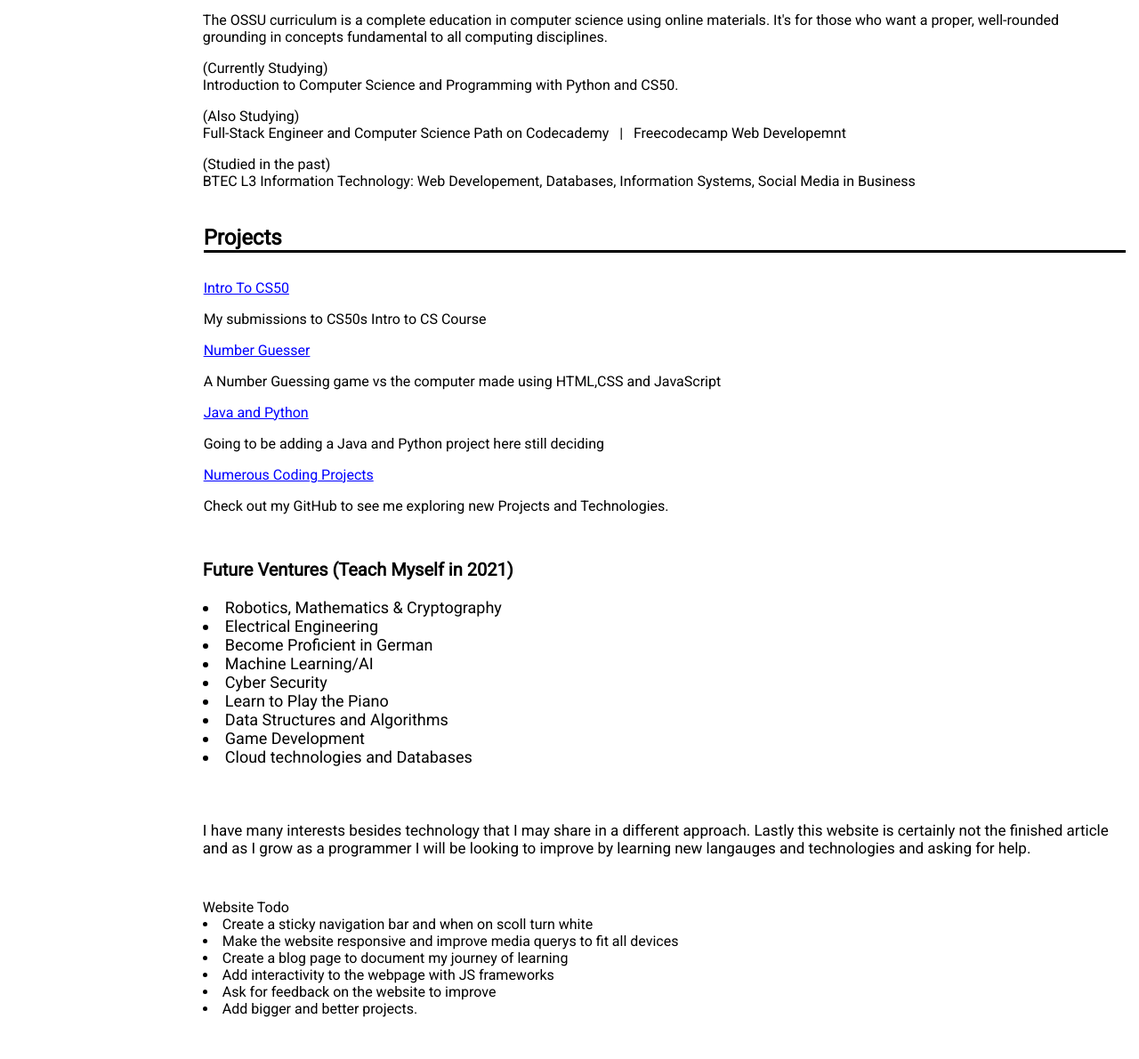
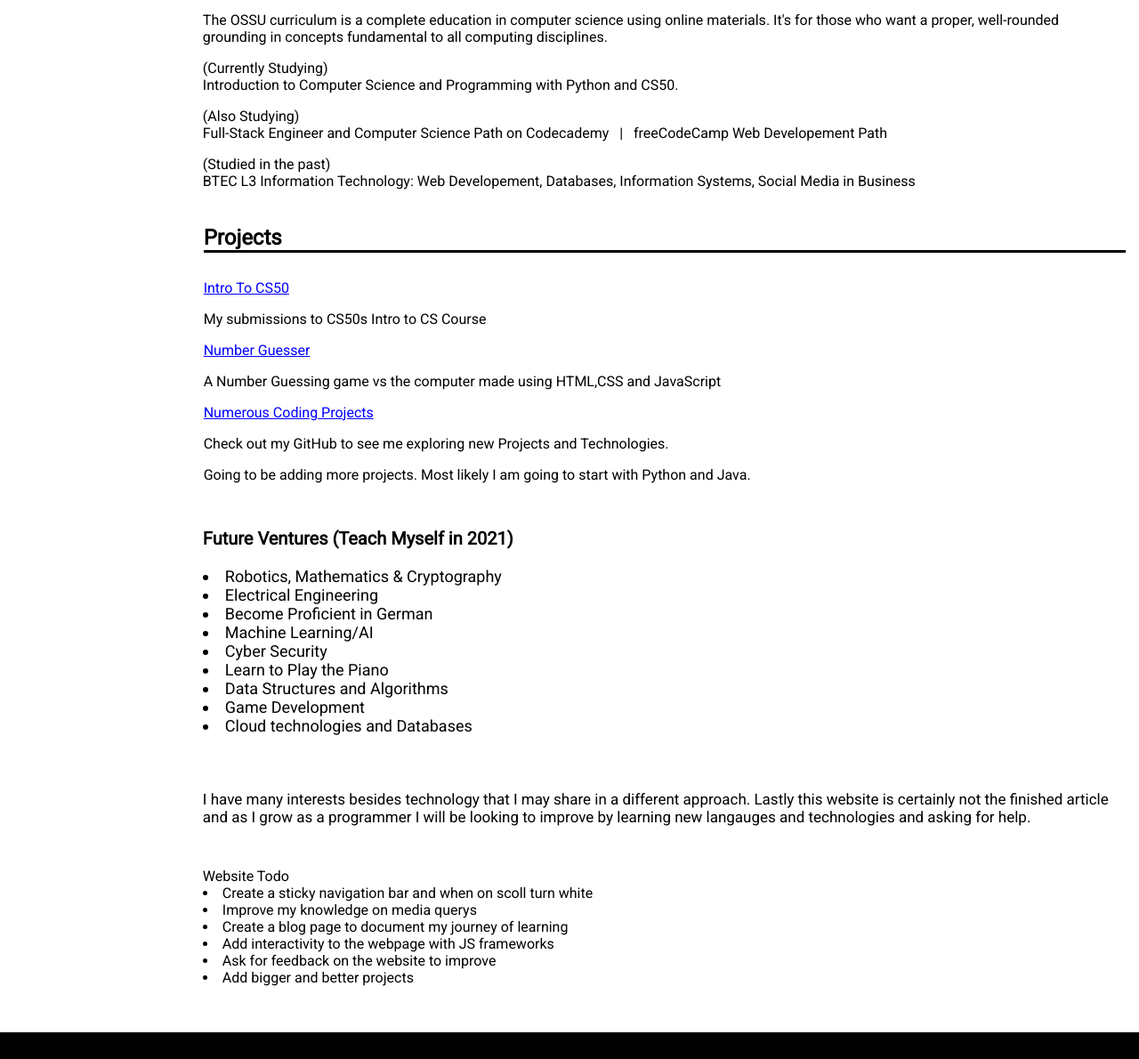
Before and after one commit to Milan-Odedra/milan-odedra.github.io, a plain HTML site: page index.html in a window 1280 px wide. Shown: the part 1277-2467 px from the top of the page at 89% size. Drawn offline with Linux system fonts and the light colour scheme.

Commit message:
Changed spelling and project info

```diff
--- a/index.html
+++ b/index.html
@@ -65,7 +65,7 @@
                 <a href="https://github.com/ossu/computer-science" target="_blank">Open Source Society University | Computer Science. 2020 -</a>
                 <p>The OSSU curriculum is a complete education in computer science using online materials. It's for those who want a proper, well-rounded grounding in concepts fundamental to all computing disciplines.</p>
                 <p>(Currently Studying) <br> Introduction to Computer Science and Programming with Python and CS50. </p>
-                <p>(Also Studying) <br> Full-Stack Engineer and Computer Science Path on Codecademy &nbsp; | &nbsp; Freecodecamp Web Developemnt </p>
+                <p>(Also Studying) <br> Full-Stack Engineer and Computer Science Path on Codecademy &nbsp; | &nbsp; freeCodeCamp Web Developement Path </p>
                 <p>(Studied in the past) <br> BTEC L3 Information Technology: Web Developement, Databases, Information Systems, Social Media in Business </p>
                 </div>
                 <div class="projects">
@@ -74,10 +74,9 @@
                     <p>My submissions to CS50s Intro to CS Course</p>
                     <a href="https://github.com/Milan-Odedra/Number-Guesser" target="_blank"><p2>Number Guesser</p2></a>
                     <p>A Number Guessing game vs the computer made using HTML,CSS and JavaScript</p>
-                    <a href="" target="_blank"><p2>Java and Python </p2></a>
-                    <p> Going to be adding a Java and Python project here still deciding  </p>
                     <a href="https://github.com/Milan-Odedra" target="_blank"><p2>Numerous Coding Projects</p2></a>
                     <p>Check out my GitHub to see me exploring new Projects and Technologies. </p>
+                    <p> Going to be adding more projects. Most likely I am going to start with Python and Java. </p>
                 </div>
                 <div class="todo">
                     <h3>Future Ventures (Teach Myself in 2021)</h3>
@@ -95,11 +94,11 @@
                     <h4>I have many interests besides technology that I may share in a different approach. Lastly this website is certainly not the finished article  <br> and as I grow as a programmer I will be looking to improve by learning new langauges and technologies and asking for help.</h4>
                     <h5>Website Todo
                         <li>Create a sticky navigation bar and when on scoll turn white</li>
-                        <li>Make the website responsive and improve media querys to fit all devices</li>
+                        <li>Improve my knowledge on media querys</li>
                         <li>Create a blog page to document my journey of learning </li>
                         <li>Add interactivity to the webpage with JS frameworks</li>
                         <li>Ask for feedback on the website to improve</li>
-                        <li>Add bigger and better projects.</li>
+                        <li>Add bigger and better projects</li>
                     </h5>
                 </div>
             </div>
```
